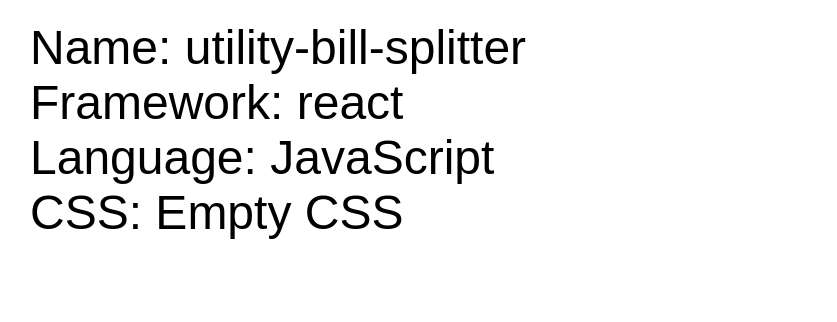
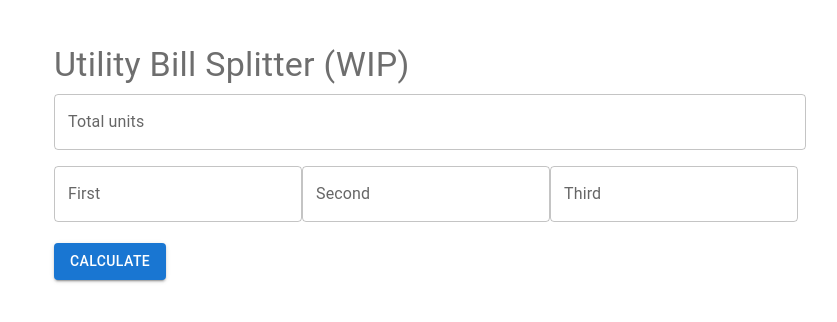
Before and after one commit to Hare-Ram/utility-bill-splitter, a React app: page / in a window 1280 px wide. Shown: the top 322 px of the page, without its empty margins (210-1047 px from the left). Built offline with nearby package versions, Linux system fonts and the light colour scheme.

Commit message:
Add mui and UI skeleton

```diff
--- a/config/webpack.dev.js
+++ b/config/webpack.dev.js
@@ -13,12 +13,8 @@
 
     devServer: {
         port: 8080,
-        historyApiFallback: {
-            index: 'index.html',
-        },
+        historyApiFallback: true,
     },
-
-    devtool: "cheap-module-source-map",
 
     plugins: [
         new ModuleFederationPlugin({
@@ -30,12 +26,12 @@
             shared: {
                 ...deps,
                 react: {
-                singleton: true,
-                requiredVersion: deps.react,
+                    singleton: true,
+                    requiredVersion: deps.react,
                 },
                 "react-dom": {
-                singleton: true,
-                requiredVersion: deps["react-dom"],
+                    singleton: true,
+                    requiredVersion: deps["react-dom"],
                 },
             },
         })
--- a/package.json
+++ b/package.json
@@ -30,6 +30,9 @@
   },
   "dependencies": {
     "@babel/runtime": "^7.13.10",
+    "@emotion/react": "^11.10.6",
+    "@emotion/styled": "^11.10.6",
+    "@mui/material": "^5.11.14",
     "react": "^17.0.2",
     "react-dom": "^17.0.2"
   }
--- a/src/App.js
+++ b/src/App.js
@@ -1,25 +1,23 @@
 import React from "react";
 import ReactDOM from "react-dom";
+import Home from './components/Home';
 
 import "./app.css";
 
 const App = () => (
   <div className="container">
-    <div>Name: utility-bill-splitter</div>
-    <div>Framework: react</div>
-    <div>Language: JavaScript</div>
-    <div>CSS: Empty CSS</div>
+    <Home />
   </div>
 );
 
 export const mount = (el) => {
-	ReactDOM.render(<App />, el);
+  ReactDOM.render(<App />, el);
 }
 
 const el = document.getElementById("utility-bill-splitter");
 
 if (process.env.NODE_ENV === 'development') {
-	if (el) {
-		mount(el);
-	}
+  if (el) {
+    mount(el);
+  }
 }
--- /dev/null
+++ b/src/components/Home.js
@@ -0,0 +1,59 @@
+import React from 'react';
+import Box from '@mui/material/Box';
+import Button from '@mui/material/Button';
+import TextField from '@mui/material/TextField';
+import { Typography } from '@mui/material';
+
+const users = ['First', 'Second', 'Third'];
+
+const Home = () => {
+    const handleClickCalculate = (e, formValues) => {
+        e.preventDefault();
+        console.log(formValues);
+    }
+    return (
+        <>
+            <Box
+                component="form"
+                noValidate
+                sx={{
+                    bgcolor: '#fff',
+                    padding: '0.5em',
+                    borderRadius: '10px'
+                }}
+                autoComplete='off'>
+                <Typography variant='h4' color='#6e6e6e'>
+                    Utility Bill Splitter (WIP)
+                </Typography>
+                <TextField
+                    label="Total units"
+                    variant='outlined'
+                    fullWidth
+                    type="number"
+                    sx={{ my: 1 }} />
+                <div id="users" >
+                    {
+                        users.map((user) => {
+                            return (
+                                <TextField
+                                    key={user}
+                                    label={user}
+                                    variant='outlined'
+                                    type="number"
+                                    sx={{ my: 1 }} />
+                            );
+                        })
+                    }
+                </div>
+                <Button
+                    type="submit"
+                    onClick={handleClickCalculate}
+                    variant='contained'>
+                    Calculate
+                </Button>
+            </Box>
+        </>
+    )
+}
+
+export default Home;
```
Also changed, not shown: config/webpack.prod.js (+4 -4 lines), src/components/Settings.js (added), 1 other file (tests, documents, lock files or other folders).
